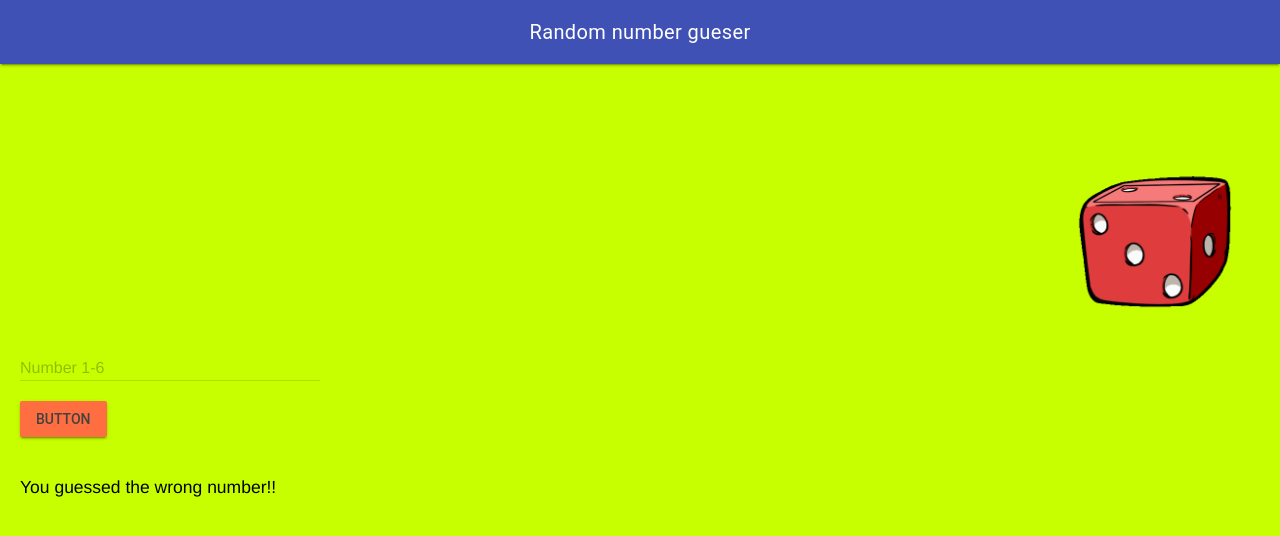
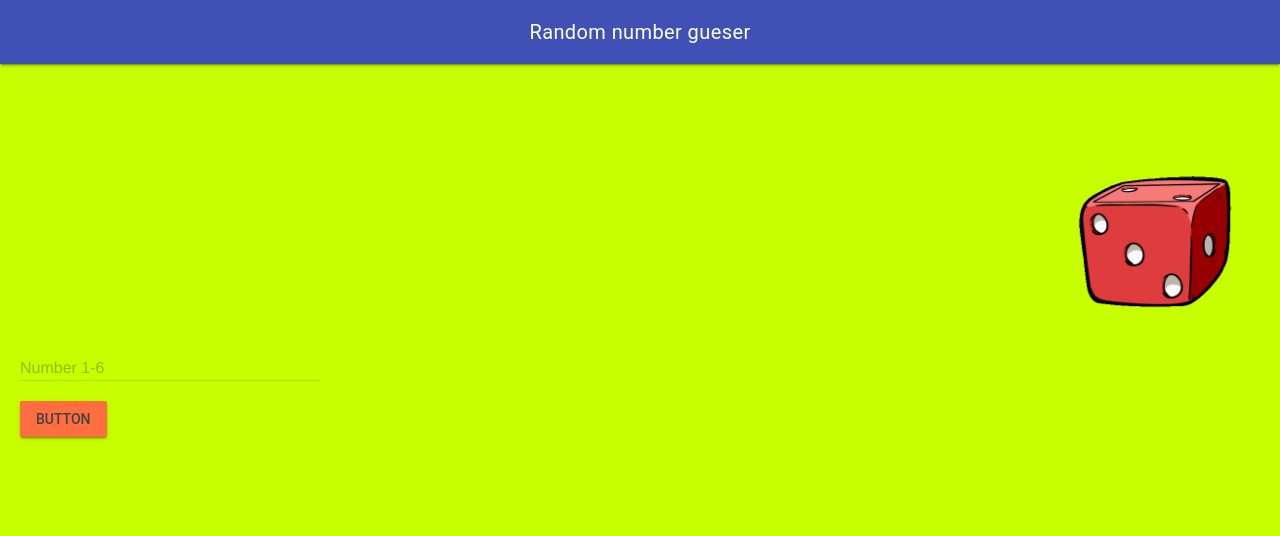
Before and after one commit to MTHS-ICD2O-1-2023/ICD2O-Unit-5-01-Jack-LeVasseur, a plain HTML site: page index.html in a window 1280 px wide. Drawn offline with nearby package versions, Linux system fonts and the light colour scheme.

Commit message:
Updated index.html

```diff
--- a/index.html
+++ b/index.html
@@ -48,7 +48,7 @@
       <br />
       <br />
       <div class="page-content-answer">
-        <div id="answer">You guessed the wrong number!!</div>
+        <div id="answer"></div>
       </div>
     </main>
   </div>
```
